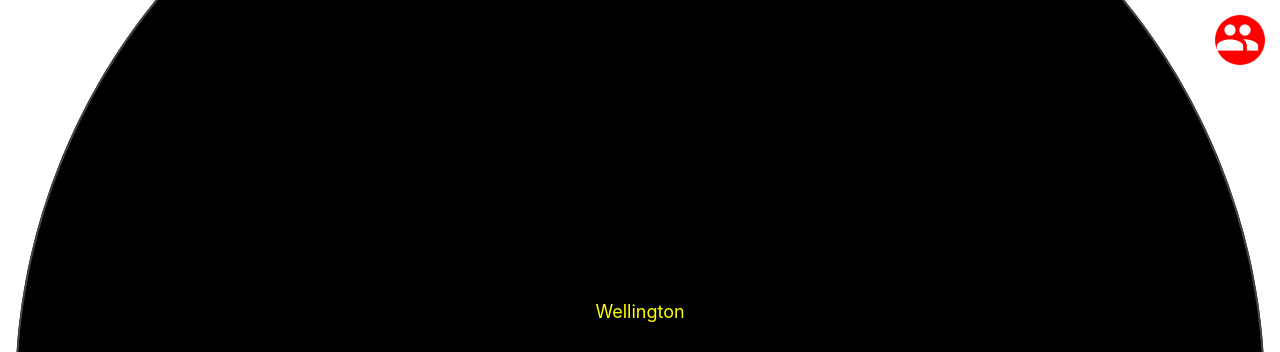
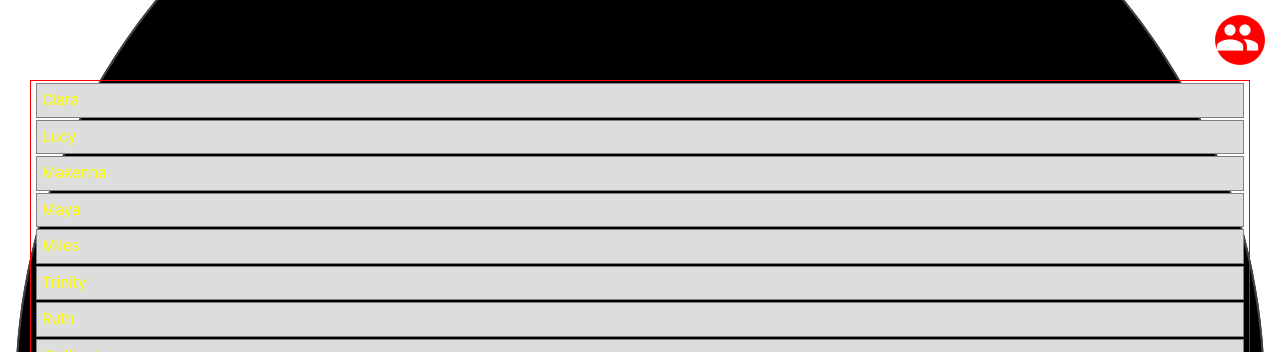
Before and after one commit to JohnDHamm/cadence, a website: page index.html in a window 1280 px wide. Shown: the top 352 px of the page. Drawn offline with nearby package versions, Linux system fonts and the light colour scheme; some packages are replaced by stand-ins of ours; a script that the page names is missing.

Commit message:
athlete list selection functional

```diff
--- a/app/controllers/CounterCtrl.js
+++ b/app/controllers/CounterCtrl.js
@@ -2,12 +2,19 @@
 
 app.controller("CounterCtrl", function($scope, CounterFactory, $location){
 
-	const readout = document.getElementById('readoutText');
+	// const readout = document.getElementById('readoutText');
 	const counterDiv = document.getElementById('counterDiv');
 
-	$scope.athletes = ["Clara", "Lucy", "Makenna", "Maya", "Miles", "Trinity", "Wellington"];
-	$scope.currentAthlete = "Wellington";
-	$scope.showAthleteList = false;
+	$scope.athletes = [{id: 0, name: "Clara"},
+											{id: 1, name: "Lucy"},
+											{id: 2, name: "Makenna"},
+											{id: 3, name: "Maya"},
+											{id: 4, name: "Miles"},
+											{id: 5, name: "Trinity"},
+											{id: 6, name: "Ruth"},
+											{id: 7, name: "Wellington"}];
+	// $scope.currentAthlete = "Wellington";
+	$scope.showAthleteList = true;
 	$scope.avgSecond = '0.00';
 	$scope.avgRPM = 0;
 	let prevTap = 0,
@@ -43,11 +50,11 @@ app.controller("CounterCtrl", function($scope, CounterFactory, $location){
 
 	$scope.showAthletes = () => {
 		$scope.showAthleteList = true;
-		console.log("clicked group");
 	}
 
 	$scope.selectAthlete = (index) => {
-		console.log("index", index);
+		$scope.currentAthlete = $scope.athletes[index].name;
+		$scope.showAthleteList = false;
 	}
 
 
--- a/partials/counter.html
+++ b/partials/counter.html
@@ -31,7 +31,7 @@
 	</div>
 
 	<div id="athleteList" ng-show="showAthleteList">
-		<div class="athleteCard" ng-repeat="athlete in athletes" layout="row" flex="90" flex-offset="5" ng-click="selectAthlete(athlete)">{{athlete}}
+		<div class="athleteCard" ng-repeat="athlete in athletes" layout="row" flex="90" flex-offset="5" ng-click="selectAthlete(athlete.id)">{{athlete.name}}
 		</div>
 	</div>
 
```
